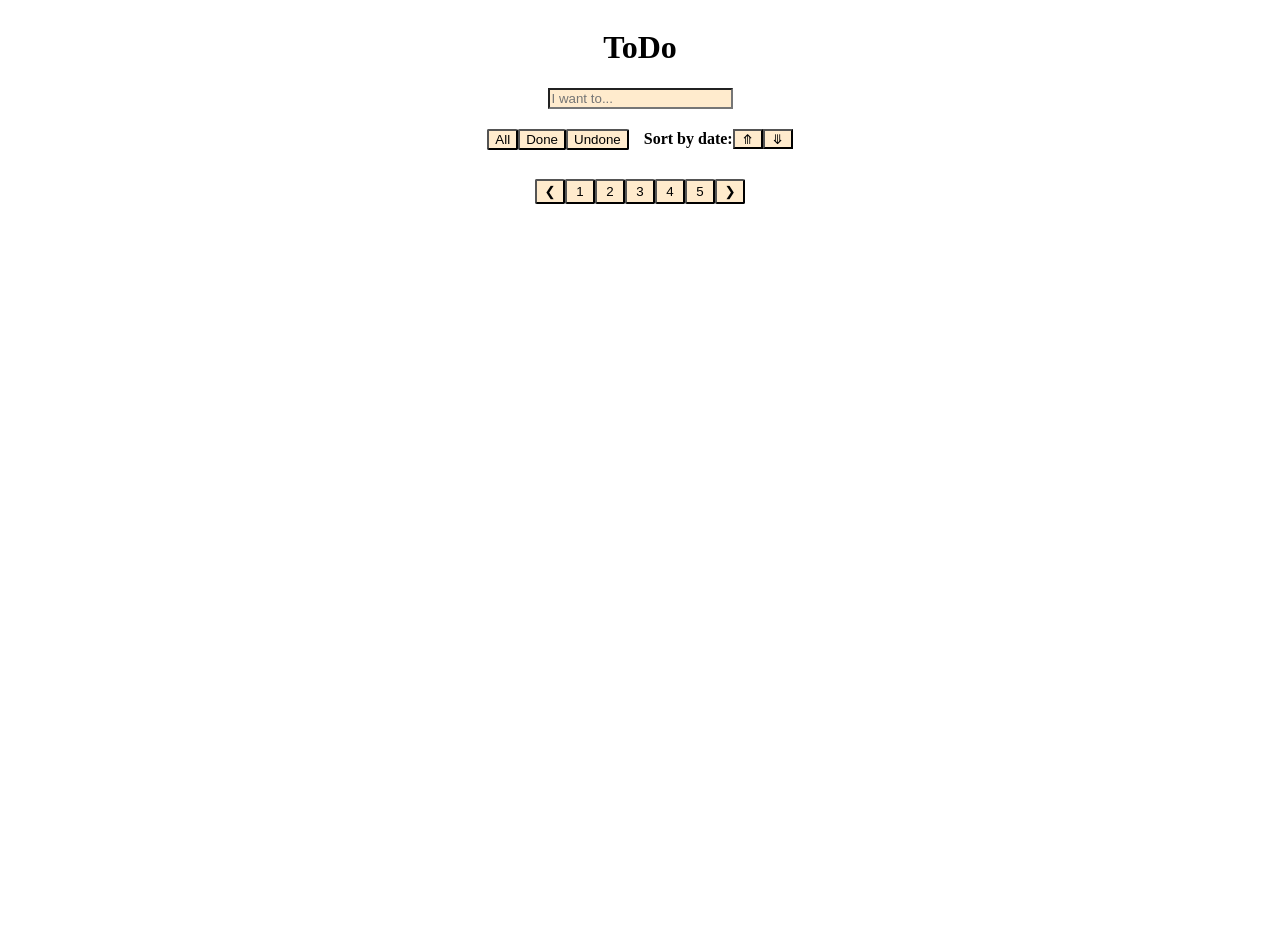
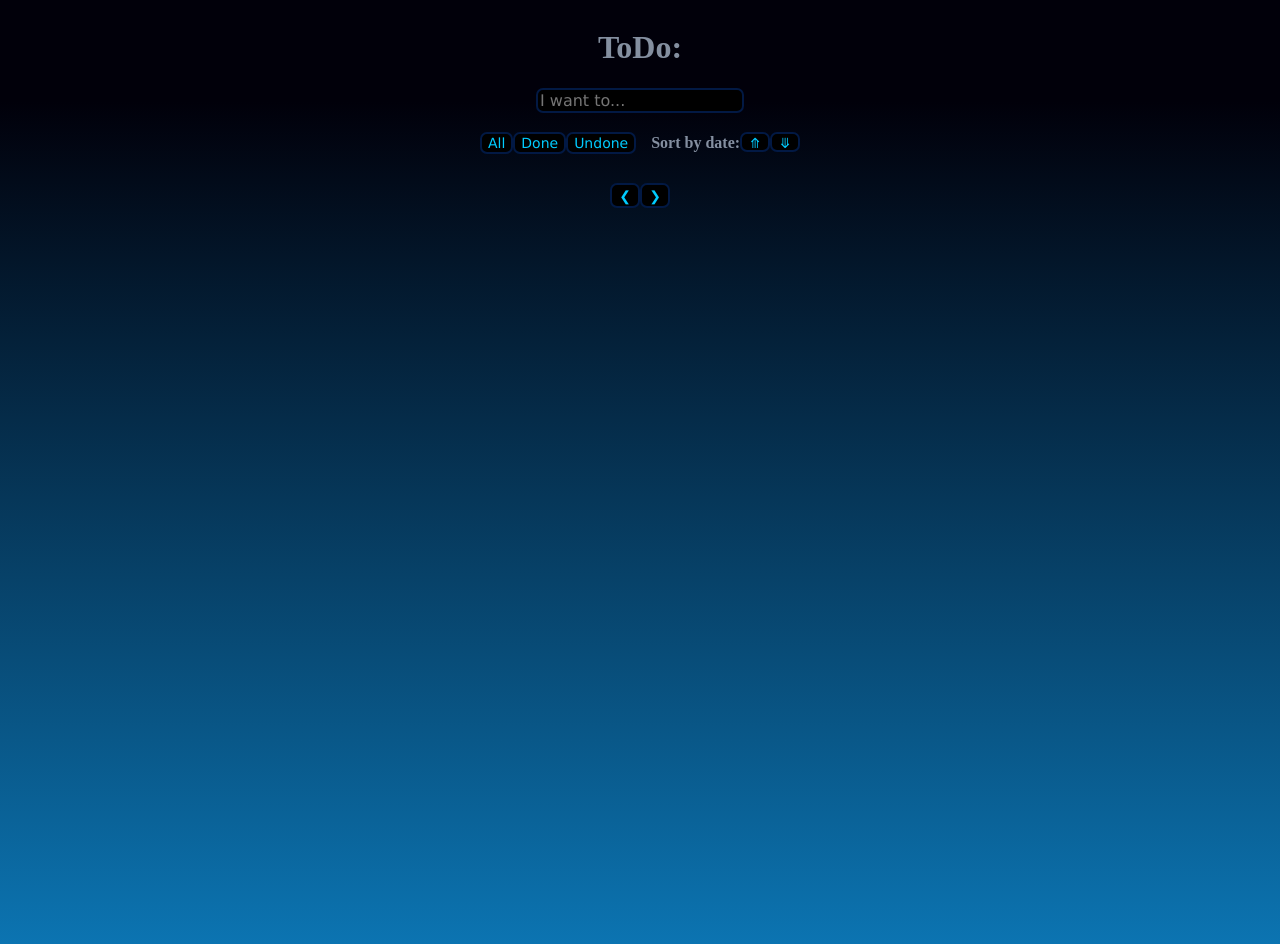
Before and after one commit to VladimirChinaev/ToDO, a React (Create React App) app in the folder todo/: page / in a window 1280 px wide. Shown: the top 944 px of the page. Before the commit the page ends 800 px from the top, so only its background shows below. Built offline with nearby package versions, Linux system fonts and the light colour scheme.

Commit message:
add sortdate, pagination and remake design

```diff
--- a/todo/src/App.js
+++ b/todo/src/App.js
@@ -15,7 +15,8 @@ const App = () => {
   const [text, setText] = useState("");
   const [filter, setFilter] = useState("Undone");
   const [filtered, setFiltered] = useState(todos);
-
+  const [currentPage, setCurrentPage] = useState(1);
+  const todosPerPage = 5;
   useEffect(() => {
     let filteredTodos;
     if (filter === "All") {
@@ -40,7 +41,7 @@ const App = () => {
 
   const date = () => {
     const date = new Date();
-    return date.getDate() + '.' + date.getMonth() + '.' + date.getFullYear() + ' ' + date.getHours() + ':' + date.getMinutes() + ':' + date.getSeconds()
+    return date.getDate() + '.' + date.getMonth() + '.' + date.getFullYear() + ' ' + date.getHours() + ':' + date.getMinutes() + ':' + date.getSeconds();
   }
 
   const changeStatus = (newStatus, id) => {
@@ -52,7 +53,10 @@ const App = () => {
     setTodos(allTodos);
   }
 
+  const IndexOfLastTodo = currentPage * todosPerPage;
+  const indexOfFirstTodo = IndexOfLastTodo - todosPerPage;
 
+  const paginate = (pageNumber) => setCurrentPage(pageNumber);
 
   return (
     <div>
@@ -62,12 +66,17 @@ const App = () => {
       </div>
       <div className="mainInterface">
         <FilterStatus todoFilter={todoFilter} />
-        <SortDate date={date} />
+        <SortDate date={date} filtered={filtered} setFiltered={setFiltered} />
       </div>
       <div className="todoList">
-        <TodoList todos={todos} setTodos={setTodos} text={text} setText={setText} handleChangeTodos={handleChangeTodos} filtered={filtered} todoFilter={todoFilter} changeStatus={changeStatus} setFiltered={setFiltered} />
+        <TodoList
+          todos={todos} setTodos={setTodos} text={text}
+          setText={setText} handleChangeTodos={handleChangeTodos} filtered={filtered}
+          todoFilter={todoFilter} changeStatus={changeStatus} setFiltered={setFiltered}
+          IndexOfLastTodo={IndexOfLastTodo} indexOfFirstTodo={indexOfFirstTodo}
+        />
       </div>
-      <Pagination />
+      <Pagination todosPerPage={todosPerPage} totalTodos={filtered.length} paginate={paginate} />
     </div>
   );
 }
--- a/todo/src/Title/Title.js
+++ b/todo/src/Title/Title.js
@@ -1,7 +1,7 @@
 const Title = () => {
     return (
         <div className="title">
-            <h1>ToDo</h1>
+            <h1>ToDo:</h1>
         </div>
     )
 
--- a/todo/src/TodoList/StateButtons.jsx
+++ b/todo/src/TodoList/StateButtons.jsx
@@ -5,15 +5,12 @@ import { useState } from "react";
 const StateButton = ({ todo, setTodos, filtered, changeStatus }) => {
     const [currentTitle, setCurrentTitle] = useState(todo.title);
     const [status, setStatus] = useState('')
-    console.log(todo);
 
     const editItem = (e, currentTitle, id) => {
-        console.log(e);
         const item = filtered.find(el => el.id === id);
 
         const itemIndex = filtered.findIndex(el => el.id === id);
         if (e.keyCode === 13) {
-            console.log('hello');
             item.title = currentTitle
             const arr = filtered
             arr[itemIndex] = item
@@ -49,7 +46,7 @@ const StateButton = ({ todo, setTodos, filtered, changeStatus }) => {
                         changeStatus(newStatus, todo.id)
                     }} />
                     <div>
-                        <input value={currentTitle} onKeyDown={(e) => editItem(e, currentTitle, todo.id)} onChange={(e) => setCurrentTitle(e.target.value)}
+                        <input value={currentTitle} onKeyDown={(e) => editItem(e, currentTitle, todo.id)} className="sideInput" onChange={(e) => setCurrentTitle(e.target.value)}
                         />
                     </div>
                 </div>
--- a/todo/src/TodoList/TodoList.js
+++ b/todo/src/TodoList/TodoList.js
@@ -1,17 +1,24 @@
+import React from 'react';
 import StateButtons from "../TodoList/StateButtons"
 import { v4 as uuidv4 } from 'uuid';
 
-
-
 const TodoList = (props) => {
-
-    let taskElements = props.filtered.map(e => <StateButtons removeItem={props.removeItem} setTodos={props.setTodos} todos={props.todos} setText={props.setText} text={props.text} changeStatus={props.changeStatus} todo={e} filtered={props.filtered} />)
     return (
-        <div className="todoList">
-            {taskElements.map((task) => {
-                return (<div key={uuidv4()}>{task}</div>)
-            })}
-        </div>
+        <div className="todoList">{
+            props.filtered.slice(props.indexOfFirstTodo, props.IndexOfLastTodo).map(todo => (
+                <div key={uuidv4()}>
+                    <StateButtons
+                        removeItem={props.removeItem}
+                        setTodos={props.setTodos}
+                        todos={props.todos}
+                        setText={props.setText}
+                        text={props.text}
+                        changeStatus={props.changeStatus}
+                        todo={todo}
+                        filtered={props.filtered}
+                    />
+                </div>))
+        }</div>
     );
 }
 
--- a/todo/src/css/style.css
+++ b/todo/src/css/style.css
@@ -1,3 +1,11 @@
+body {
+    height: 1000px;
+    background: linear-gradient(to top, #0372b3f6 5%, #01000a 90%);
+    color: #8691a3fb;
+}
+
+
+
 /* главный слот, содержит в себе инпут */
 .mainInput {
     display: flex;
@@ -8,8 +16,12 @@
 
 /* сам инпут */
 .input {
-    color: black;
-    background-color: blanchedalmond;
+    color: rgb(0, 204, 255);
+    background-color: black;
+    border: 2px solid rgb(2, 25, 68);
+    font-family: Verdana, Arial, sans-serif;
+    font-size: 16px;
+    border-radius: 7px;
 }
 
 /* главная панель */
@@ -50,9 +62,12 @@
     padding: 12px;
     margin-bottom: 3px;
     margin-top: 5px;
+    color: rgb(0, 204, 255);
+    background-color: black;
     border: 2px solid rgb(2, 25, 68);
-    color: black;
-    background-color: blanchedalmond;
+    font-family: Verdana, Arial, sans-serif;
+    font-size: 16px;
+    border-radius: 7px;
 }
 
 /* внутри элемента */
@@ -73,15 +88,39 @@
     width: 30px;
     height: 20px;
     cursor: pointer;
+    color: rgb(0, 204, 255);
+    background-color: black;
+    border: 2px solid rgb(2, 25, 68);
+    font-family: Verdana, Arial, sans-serif;
+    font-size: 14px;
+    border-radius: 7px;
+}
+
+
+.arrows:focus {
+    width: 30px;
+    height: 20px;
+    cursor: pointer;
     color: black;
-    background-color: blanchedalmond;
+    background-color: greenyellow;
 }
 
 /* основные кнопки */
 .buttons {
+    color: rgb(0, 204, 255);
+    background-color: black;
+    border: 2px solid rgb(2, 25, 68);
+    font-family: Verdana, Arial, sans-serif;
+    font-size: 14px;
+    border-radius: 7px;
+    cursor: pointer;
+}
+
+.buttons:focus {
     border-radius: 2px;
     color: black;
-    background-color: blanchedalmond;
+    background-color: greenyellow;
+    cursor: pointer;
 }
 
 /* кнопка выполнить */
@@ -90,13 +129,15 @@
     color: black;
     font-size: 15px;
     border-radius: 10px;
+    cursor: pointer;
 }
 
 /* кнопка удалить */
 .buttonDelete {
-    background-color: #ff0066;
+    background-color: crimson;
     font-size: 15px;
     border-radius: 10px;
+    cursor: pointer;
 }
 
 /* главный выбор страниц */
@@ -109,9 +150,43 @@
 /* сами страницы */
 .select {
     margin-top: 10px;
-    border-radius: 2px;
-    color: black;
-    background-color: blanchedalmond;
+    color: rgb(0, 204, 255);
+    background-color: black;
+    border: 2px solid rgb(2, 25, 68);
+    font-family: Verdana, Arial, sans-serif;
+    font-size: 14px;
+    border-radius: 7px;
     width: 30px;
     height: 25px;
 }
+
+.select:focus {
+    margin-top: 10px;
+    border-radius: 2px;
+    color: black;
+    background-color: greenyellow;
+    width: 30px;
+    height: 25px;
+}
+
+.selectArrow {
+    margin-top: 10px;
+    color: rgb(0, 204, 255);
+    background-color: black;
+    border: 2px solid rgb(2, 25, 68);
+    font-family: Verdana, Arial, sans-serif;
+    font-size: 14px;
+    border-radius: 7px;
+    width: 30px;
+    height: 25px;
+}
+
+
+.sideInput {
+    color: rgb(0, 204, 255);
+    background-color: black;
+    border: 2px solid rgb(2, 25, 68);
+    font-family: Verdana, Arial, sans-serif;
+    font-size: 14px;
+    border-radius: 7px;
+}
--- a/todo/src/input/Input.js
+++ b/todo/src/input/Input.js
@@ -2,7 +2,6 @@ import { useState } from "react";
 const Input = (props) => {
     const [inputText, setinputText] = useState('')
     const handleCreate = (e, name) => {
-        console.log(123, name);
         props.handleChangeTodos(e, name)
         setinputText('')
     }
--- a/todo/src/mainInterface/SortDate.js
+++ b/todo/src/mainInterface/SortDate.js
@@ -1,14 +1,34 @@
-const SortDate = (props) => {
-    const handleSort = (typeSort) => {
+import React from 'react';
+
+const SortDate = ({ setFiltered, filtered }) => {
+    const sortByDate = (where) => {
+        if (where === 'Up') {
+            setFiltered(filtered => [...filtered].sort((a, b) => {
+                if (a.date > b.date) {
+                    return 1;
+                } else {
+                    return -1;
+                }
+            }));
+        } else {
+            setFiltered(filtered => [...filtered].sort((a, b) => {
+                if (a.date < b.date) {
+                    return 1;
+                } else {
+                    return -1;
+                }
+            }));
+        }
     }
+
     return (
         <div className="saideInterface">
             <h4>Sort by date:</h4>
             <button className="arrows" type="button" onClick={() => {
-                handleSort("Up");
+                sortByDate("Up");
             }}>⤊</button>
             <button className="arrows" type="button" onClick={() => {
-                handleSort("Down");
+                sortByDate("Down");
             }}>⤋</button>
         </div>
     );
--- a/todo/src/mainInterface/filterStatus.js
+++ b/todo/src/mainInterface/filterStatus.js
@@ -1,3 +1,5 @@
+import React from 'react';
+
 const FilterStatus = (props) => {
     return (
         <div>
--- a/todo/src/pagination/Pagination.js
+++ b/todo/src/pagination/Pagination.js
@@ -1,13 +1,23 @@
-const Pagination = () => {
+import React from 'react';
+
+const Pagination = ({ todosPerPage, totalTodos, paginate }) => {
+    const pageNumbers = [];
+    for (let i = 1; i <= (Math.ceil(totalTodos / todosPerPage)); i++) {
+        pageNumbers.push(i);
+    }
     return (
-        <div className="mainSelect">
-            <button className="select">❮</button>
-            <button className="select">1</button>
-            <button className="select">2</button>
-            <button className="select">3</button>
-            <button className="select">4</button>
-            <button className="select">5</button>
-            <button className="select">❯</button>
+        <div>
+            <div className="mainSelect">
+                <button onClick={() => { paginate(1) }} className="selectArrow">❮</button>
+                {pageNumbers.map((number => (
+                    <div key={number} select>
+                        <button onClick={() => paginate(number)} href="!#" className="select">
+                            {number}
+                        </button>
+                    </div>
+                )))}
+                <button onClick={() => { paginate(Math.ceil(totalTodos / todosPerPage)) }} className="selectArrow">❯</button>
+            </div>
         </div>
     )
 }
```
